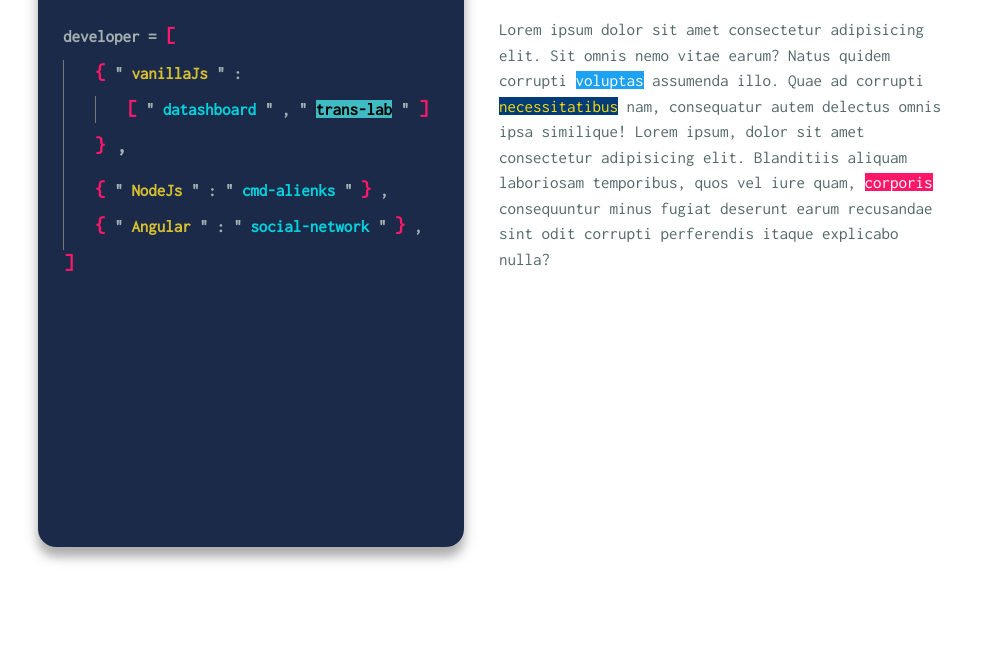
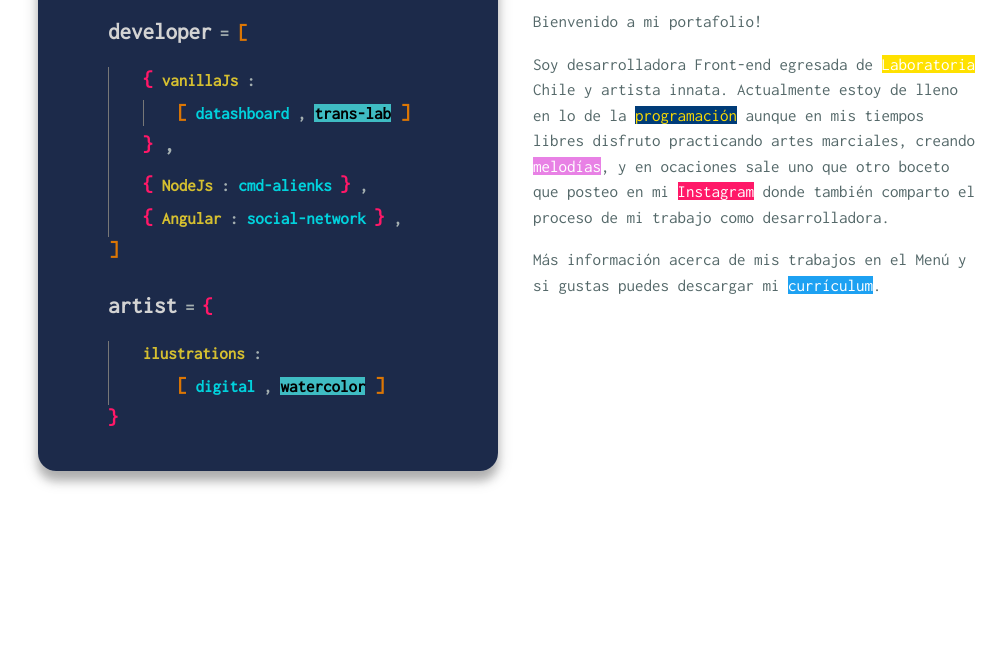
Before and after one commit to CarolinAraya/CarolinAraya.github.io, a plain HTML site: page index.html in a window 1280 px wide. Shown: the part 154-800 px from the top of the page, without its empty margins (32-1038 px from the left). Drawn offline with nearby package versions, Linux system fonts and the light colour scheme.

Commit message:
Menú terminado e introducción

```diff
--- a/index.html
+++ b/index.html
@@ -22,20 +22,23 @@
             <div class="col-5 menu-container shadow" id="home">
                 <!-- titulo -->
                 <div class="row">
-                    <div class="pb-3">
-                        <h1 class="titulo ">C:\Menu_ </h1>
+                    <div>
+                        <h1 class="titulo ">C:\Menu
+                            <span class="blinking-cursor">_ </span>
+                        </h1>
                     </div>
                 </div>
                 <!-- Menú -->
-                <div>
-                    <div>
                 <div class="row">
+                    <div class="col">
+                        <div style="padding-bottom: 18px;">
+                            <div class="row row-pd-object">
                                 <div class="col-12 p-0">
                                     <b>
                                         <a href="" class="propiedad" id="developer"> developer</a>
                                     </b>
                                     <b class="propiedad p-0">=</b>
-                                <b class="mostach h5">[</b>
+                                    <b class="corchete h5">[</b>
                                 </div>
                             </div>
                             <div class="row row-ident-border">
@@ -43,9 +46,7 @@
                                 </div>
                                 <div class="col-11 p-0 mostach ">
                                     <b class="mostach p-0 h5">{</b>
-                                <b class="propiedad p-0">"</b>
                                     <b class="propiedad p-0" id="vanilla">vanillaJs</b>
-                                <b class="propiedad">"</b>
                                     <b class="propiedad">:</b>
                                 </div>
                             </div>
@@ -55,19 +56,15 @@
                                 <div class="col-1 p-0 text-right row-ident-border">
                                 </div>
                                 <div class="col-10 p-0 text-left">
-                                <h2 class="mostach h5">[</h2>
-                                <b class="propiedad">"</b>
+                                    <h2 class="corchete h5">[</h2>
                                     <a href="" id="datadashboard">
                                         <b>datashboard</b>
                                     </a>
-                                <b class="propiedad">"</b>
                                     <b class="propiedad">,</b>
                                     <a href="">
-                                    <b class="propiedad">"</b>
                                         <b href="" id="trans-lab">trans-lab</b>
-                                    <b class="propiedad">"</b>
                                     </a>
-                                <b href="" class="mostach h5">]</b>
+                                    <b href="" class="corchete h5">]</b>
                                 </div>
                             </div>
                             <div class="row row-ident-border">
@@ -84,16 +81,13 @@
                                 </div>
                                 <div class="col-11 p-0 mostach ">
                                     <b class="mostach p-0 h5">{</b>
-                                <b class="propiedad p-0">"</b>
                                     <b class="propiedad p-0" id="vanilla">NodeJs</b>
-                                <b class="propiedad">"</b>
                                     <b class="propiedad">:</b>
-                                <b class="propiedad">"
+                                    <b>
                                         <a href="" id="datadashboard">
                                             cmd-alienks
                                         </a>
                                     </b>
-                                <b class="propiedad">"</b>
                                     <b class="mostach p-0 h5">}</b>
                                     <b class="propiedad">,</b>
                                 </div>
@@ -104,44 +98,82 @@
                                 </div>
                                 <div class="col-11 p-0 mostach ">
                                     <b class="mostach p-0 h5">{</b>
-                                <b class="propiedad p-0">"</b>
                                     <b class="propiedad p-0" id="vanilla">Angular</b>
-                                <b class="propiedad">"</b>
                                     <b class="propiedad">:</b>
-                                <b class="propiedad">"
+                                    <b class="propiedad">
                                         <a href="" id="datadashboard">
                                             social-network
                                         </a>
                                     </b>
-                                <b class="propiedad">"</b>
                                     <b class="mostach p-0 h5">}</b>
                                     <b class="propiedad">,</b>
                                 </div>
                             </div>
                             <div class="row ">
                                 <div class="col-12 p-0">
-                                <b href="" class="mostach h5">]</b>
+                                    <b href="" class="corchete h5">]</b>
                                 </div>
                             </div>
                         </div>
+                        <!-- Artist -->
                         <div>
-                        <div class="row">
-
+                            <div class="row row-pd-object">
+                                <div class="col-12 p-0">
+                                    <b>
+                                        <a href="" class="propiedad " id="developer"> artist</a>
+                                    </b>
+                                    <b class="propiedad p-0">=</b>
+                                    <b class="mostach h5">{</b>
                                 </div>
                             </div>
+                            <div class="row row-ident-border">
+                                <div class="col-1 ">
+                                </div>
+                                <div class="col-11 p-0 mostach ">
+                                    <b class="propiedad p-0" id="vanilla">ilustrations</b>
+                                    <b class="propiedad">:</b>
+                                </div>
+                            </div>
+                            <div class="row row-ident-border ">
+                                <div class="col-2 "></div>
+                                <div class="col-10 p-0 ">
+                                    <b href="" class="corchete h5">[</b>
+
+                                    <a href="" id="datadashboard">
+                                        <b>digital</b>
+                                    </a>
+                                    <b class="propiedad">,</b>
+                                    <a href="">
+                                        <b href="" id="trans-lab">watercolor</b>
+                                        <b href="" class="corchete h5">]</b>
+                                    </a>
+                                </div>
+                            </div>
+                            <div class="row ">
+                                <div class="col-12 p-0">
+                                    <b href="" class="mostach h5">}</b>
+                                </div>
+                            </div>
+                        </div>
+                    </div>
+
 
                 </div>
             </div>
             <div class="col-7 description">
                 <div class="row name text-center"> Carolina Araya</div>
                 <div class="parr-content">
-                    <p>Lorem ipsum dolor sit amet consectetur
-                        <a href="">adipisicing</a> elit. Sit omnis nemo vitae earum? Natus quidem corrupti
-                        <a id="celeste" href="">voluptas</a> assumenda illo. Quae ad corrupti
-                        <a id="pretty" href="">necessitatibus</a> nam, consequatur autem delectus omnis ipsa similique! Lorem ipsum, dolor sit amet
-                        consectetur adipisicing elit. Blanditiis aliquam laboriosam temporibus, quos vel iure quam,
-                        <a id="rosa" href=""> corporis</a> consequuntur minus fugiat deserunt earum recusandae sint odit corrupti perferendis itaque
-                        explicabo nulla?
+                    <p>
+                        <p>Bienvenido a mi portafolio!</p>
+                        <p>Soy desarrolladora Front-end egresada de
+                            <a href="http://www.laboratoria.la/" id="laboratoria">Laboratoria</a> Chile y artista innata. Actualmente estoy de lleno en lo de
+                            la <a href="https://github.com/CarolinAraya" id="programacion">programación</a> aunque en mis tiempos libres disfruto practicando artes marciales, creando
+                            <a href="" id="soundtrap">melodías</a>, y en ocaciones sale uno que otro boceto que posteo en mi
+                            <a href="https://www.instagram.com/carolina.ilus/" id="instagram">Instagram</a> donde también comparto el proceso de mi trabajo como desarrolladora.</p>
+                        <p>Más información acerca de mis trabajos en el Menú y si gustas puedes descargar mi
+                            <a href="" id="celeste">currículum</a>.</p>
+
+
                     </p>
                 </div>
             </div>
--- a/src/style.css
+++ b/src/style.css
@@ -35,11 +35,15 @@ img {
 }
 
 .row {
-padding-bottom: 10px
+    padding-bottom: 6px;
 }
 
 .row-ident-border {
     border-left: 1px solid #777;
+}
+
+.row-pd-object {
+    padding-bottom: 19px;
 }
 
 .mostach {
@@ -55,6 +59,8 @@ padding-bottom: 10px
 
 .titulo {
     color: #31D843;
+        margin-left: -39px;
+        margin-bottom: 27px;
 }
 
 .name {
@@ -87,9 +93,12 @@ text-align: center;
     height: 80vh;
     border-radius: 18px;
     box-shadow: 0 8px 16px 0 rgba(0, 0, 0, 0.19), 0 10px 9px 0 rgba(0, 0, 0, 0.19);
-    padding: 40px;
+    padding: 37px 0px 0px 85px;
+    min-width: 460px;
+    min-height: 568px;
+    max-height: 521px;
     max-width: 426px;
-    min-width: 426px;
+
 }
 
 .text-shadow {
@@ -129,6 +138,7 @@ body {
 
 .corchete{
     color: #dc7604;
+    font-weight: 600;
 }
 
 
@@ -144,6 +154,7 @@ body {
     -ms-animation: 1s blink step-end infinite;
     -o-animation: 1s blink step-end infinite;
     animation: 1s blink step-end infinite;
+    font-weight: 900;
 }
 
 @keyframes "blink" {
@@ -268,9 +279,19 @@ background-color: rgb(63, 188, 195);;
 
 /* Link Styles */
 
-#developColor {
-    color: #31D843   !important;
-    background-color: #000 !important;
+#developer {
+    font-size: 23px !important;
+    color: #d3d3d3 !important;
+}
+
+#laboratoria {
+    background-color: #ffe100;
+    color: rgb(255, 255, 255);
+}
+
+#soundtrap {
+    background-color: #e881e5;
+    color: white;
 }
 
 #blog {
@@ -288,12 +309,12 @@ background-color: rgb(63, 188, 195);;
     color: #fff !important;
 }
 
-#rosa {
+#instagram {
     background-color: #ff1868 !important;
     color: #fff !important;
 }
 
-#pretty {
+#programacion {
     background-color: #003c78 !important;
     color: #fddb00 !important;
 
```
Also changed, not shown: Menu.js (+8 -9 lines). Lines whose indentation alone changed are shown as unchanged.
